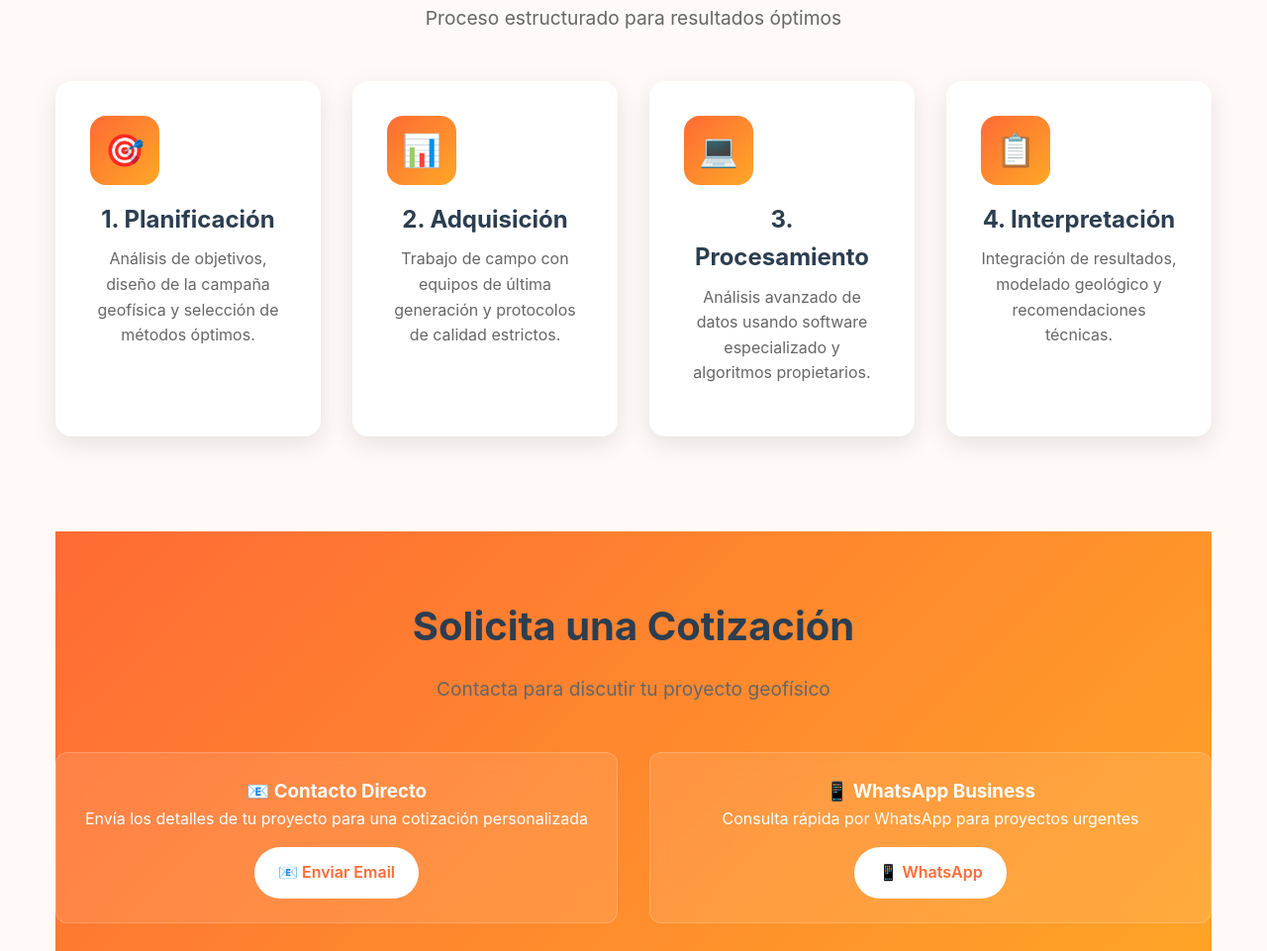
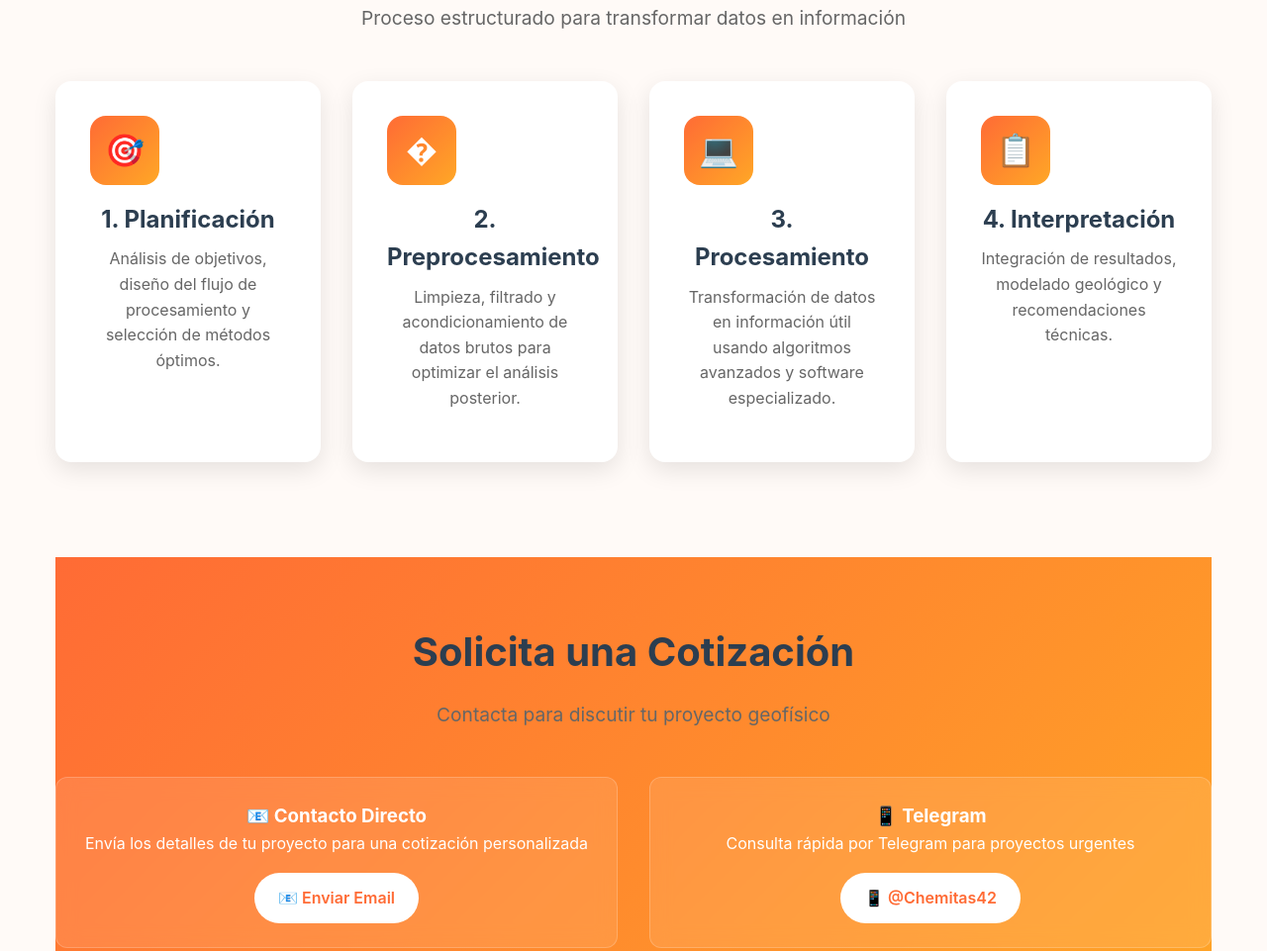
Before and after one commit to JoseMariaGarciaMarquez/webjoma, a plain HTML site: page geofisica.html in a window 1280 px wide. Shown: the part 7725-8686 px from the top of the page at 99% size. Drawn offline with Linux system fonts and the light colour scheme.

Commit message:
simpleweb

```diff
--- a/geofisica.html
+++ b/geofisica.html
@@ -507,25 +507,25 @@
         <!-- Proceso de Trabajo -->
         <section class="section">
             <div class="section-title">Metodología de Trabajo</div>
-            <div class="section-subtitle">Proceso estructurado para resultados óptimos</div>
+            <div class="section-subtitle">Proceso estructurado para transformar datos en información</div>
 
             <div class="grid grid-4">
                 <div class="card text-center">
                     <div class="card-icon">🎯</div>
                     <h3>1. Planificación</h3>
-                    <p>Análisis de objetivos, diseño de la campaña geofísica y selección de métodos óptimos.</p>
+                    <p>Análisis de objetivos, diseño del flujo de procesamiento y selección de métodos óptimos.</p>
                 </div>
 
                 <div class="card text-center">
-                    <div class="card-icon">📊</div>
-                    <h3>2. Adquisición</h3>
-                    <p>Trabajo de campo con equipos de última generación y protocolos de calidad estrictos.</p>
+                    <div class="card-icon">�</div>
+                    <h3>2. Preprocesamiento</h3>
+                    <p>Limpieza, filtrado y acondicionamiento de datos brutos para optimizar el análisis posterior.</p>
                 </div>
 
                 <div class="card text-center">
                     <div class="card-icon">💻</div>
                     <h3>3. Procesamiento</h3>
-                    <p>Análisis avanzado de datos usando software especializado y algoritmos propietarios.</p>
+                    <p>Transformación de datos en información útil usando algoritmos avanzados y software especializado.</p>
                 </div>
 
                 <div class="card text-center">
@@ -551,10 +551,10 @@
                 </div>
 
                 <div class="support-card">
-                    <h3>📱 WhatsApp Business</h3>
-                    <p>Consulta rápida por WhatsApp para proyectos urgentes</p>
-                    <a href="https://wa.me/525512345678?text=Hola,%20necesito%20una%20cotización%20para%20servicios%20geofísicos" target="_blank" class="support-btn">
-                        📱 WhatsApp
+                    <h3>📱 Telegram</h3>
+                    <p>Consulta rápida por Telegram para proyectos urgentes</p>
+                    <a href="https://t.me/Chemitas42" target="_blank" class="support-btn">
+                        📱 @Chemitas42
                     </a>
                 </div>
             </div>
```
